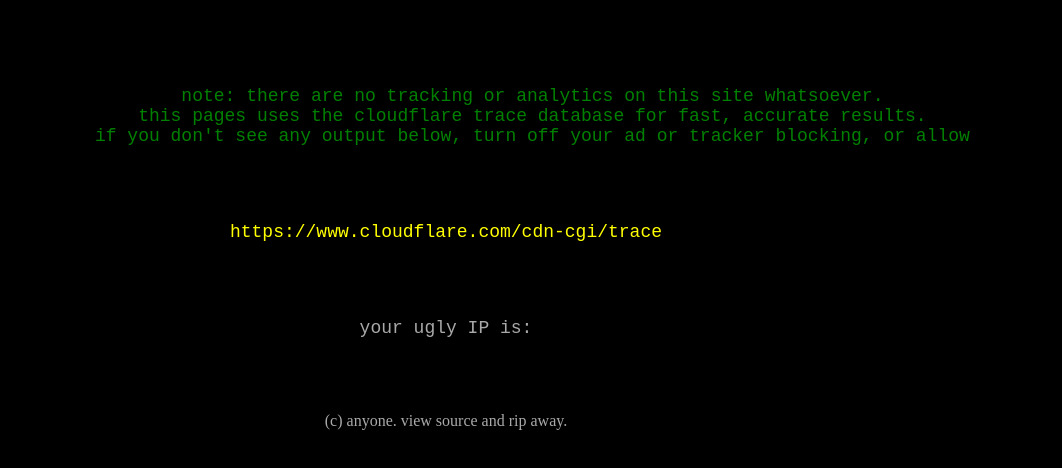
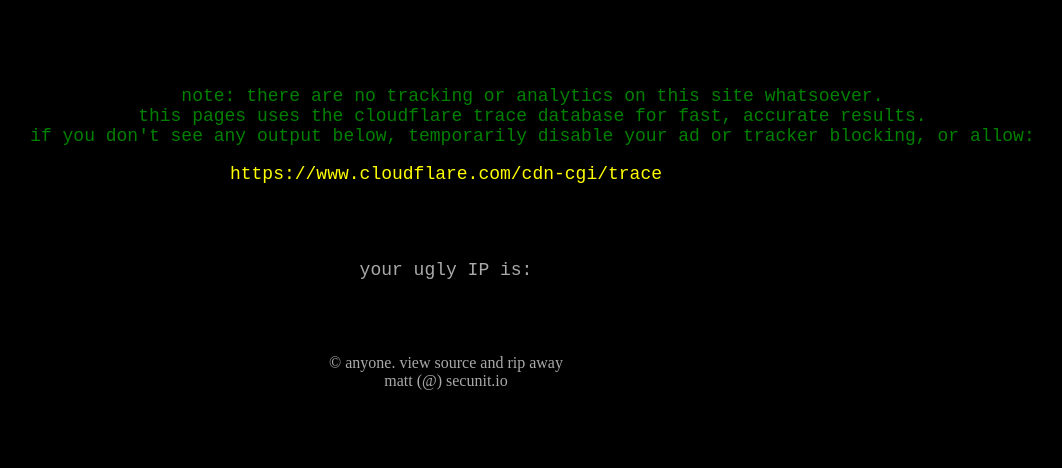
Before and after one commit to x86txt/pubip, a plain HTML site: page public/index.html in a window 1280 px wide. Shown: the whole page, without its empty margins (194-1256 px from the left). Drawn offline with nearby package versions, Linux system fonts and the light colour scheme.

Commit message:
misc ugliness adds

```diff
--- a/public/index.html
+++ b/public/index.html
@@ -45,12 +45,11 @@
             <p align="center">
                 note: there are no tracking or analytics on this site whatsoever.
                 this pages uses the cloudflare trace database for fast, accurate results.
-                if you don't see any output below, turn off your ad or tracker blocking, or allow</p>
-            <p style="color:yellow">https://www.cloudflare.com/cdn-cgi/trace</p>.
+                if you don't see any output below, temporarily disable your ad or tracker blocking, or allow:<br /><p style="color:yellow">https://www.cloudflare.com/cdn-cgi/trace</p>
             <p style="color:darkgrey">your ugly IP is:</p><p id="pubip"></p>
         </div>
      </center>
-     <div class="preformatted.small"><p align="center" style="color:darkgrey">(c) anyone. view source and rip away.</p></div>
+     <div class="preformatted.small"><p align="center" style="color:darkgrey">&#169; anyone. view source and rip away<br />matt (@) secunit.io</p></div>
 
 </body>
 
```
